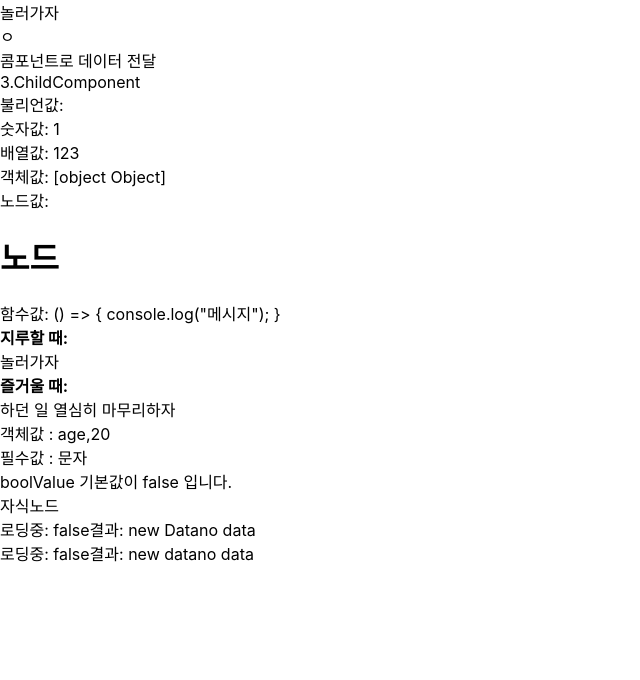
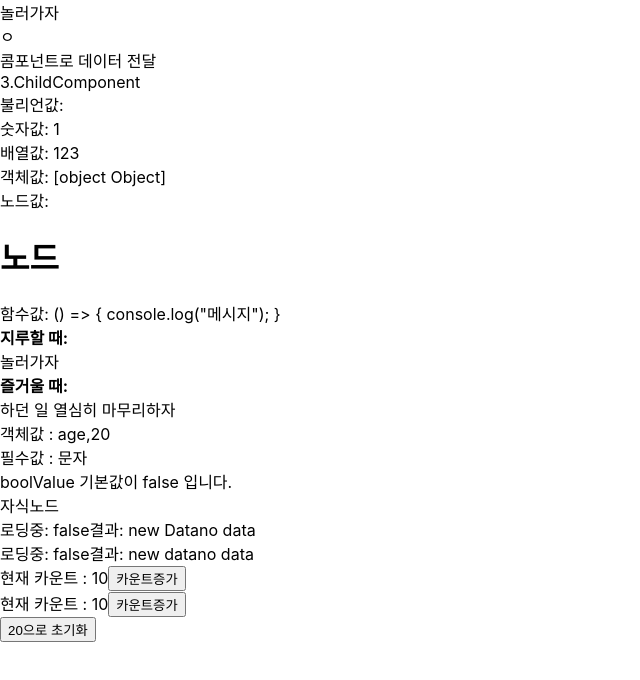
Before and after one commit to lee-kangpyo/do-it-example, a React (Create React App) app: page / in a window 1280 px wide. Shown: the top 680 px of the page, without its empty margins (0-640 px from the left). Built offline with nearby package versions, Linux system fonts and the light colour scheme.

Commit message:
두가지 방식의 카운터

```diff
--- /dev/null
+++ b/src/03/11.Counter.jsx
@@ -0,0 +1,28 @@
+import React from 'react'
+
+class Counter extends React.Component {
+  constructor(props){
+    super(props);
+    this.state = {
+      count:props.count
+    };
+    this.increseCount = this.increseCount.bind(this);
+  }
+
+  increseCount(){
+    this.setState(({ count }) => ({
+      count:count+1
+    }))
+  }
+
+  render () {
+    return(
+      <div>
+        현재 카운트 : {this.state.count}
+        <button onClick = {this.increseCount}>카운트증가</button>
+      </div>
+    )
+  }
+}
+
+export default Counter;
--- /dev/null
+++ b/src/03/12.newCounter.jsx
@@ -0,0 +1,35 @@
+import React from 'react'
+
+class newCounter extends React.Component {
+  constructor(props){
+    super(props);
+    this.state = {};
+    this.increaseCount = this.increaseCount.bind(this);
+  }
+
+  static getDerivedStateFromProps(props, state) {
+    const { count } = props;
+    return {
+      count,
+      newCount: count === state.count ? state.newCount : count,
+    };
+  }
+
+  increaseCount() {
+    this.setState(({newCount}) => ({
+      newCount : newCount + 1
+    }));
+  }
+
+
+  render () {
+    return(
+      <div>
+        현재 카운트 : {this.state.newCount}
+        <button onClick = {this.increaseCount}>카운트증가</button>
+      </div>
+    );
+  }
+}
+
+export default newCounter;
--- a/src/App.jsx
+++ b/src/App.jsx
@@ -10,6 +10,9 @@ import ChildProperty from './03/7.ChildProperty';
 import StateExample from './03/8.StateExample';
 import ForceUpdate from './03/9.ForceUpdateExample';
 import LifeCycleExample from './03/10.LifeCycleExample';
+import Counter from './03/11.Counter';
+import NewCounter from './03/12.newCounter';
+import ListExample from './03/13.ListExample';
 
 class App extends Component {
 
@@ -17,13 +20,19 @@ class App extends Component {
     super(props);
     this.state = {
       hasDestroyed : false,
+      count:10,
     }
+    this.resetCount = this.resetCount.bind(this)
   }
 
   componentDidMount(){
     this.setState({
       hasDestroyed : true,
     })
+  }
+
+  resetCount(){
+    this.setState(({ count }) => ({count : count + 10}));
   }
 
   render() {
@@ -58,6 +67,11 @@ class App extends Component {
           {this.state.hasDestroyed ? null : <LifeCycleExample />}
         </div>
 
+        <div>
+          <div><Counter count={this.state.count} /></div>
+          <div><NewCounter count={this.state.count} /></div>
+          <button onClick = {this.resetCount}>{this.state.count + 10}으로 초기화</button>
+        </div>
 
       </div>
     );
```
